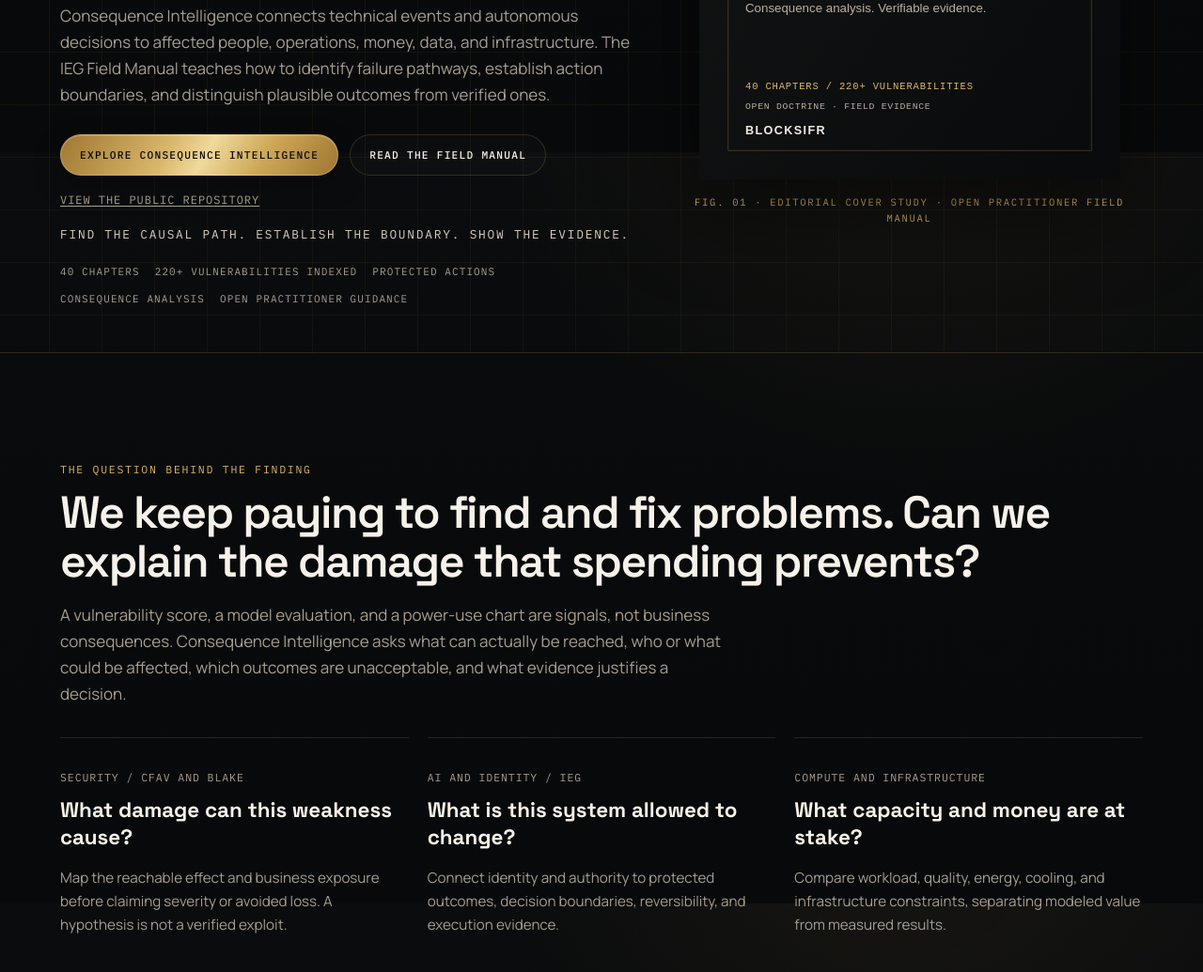
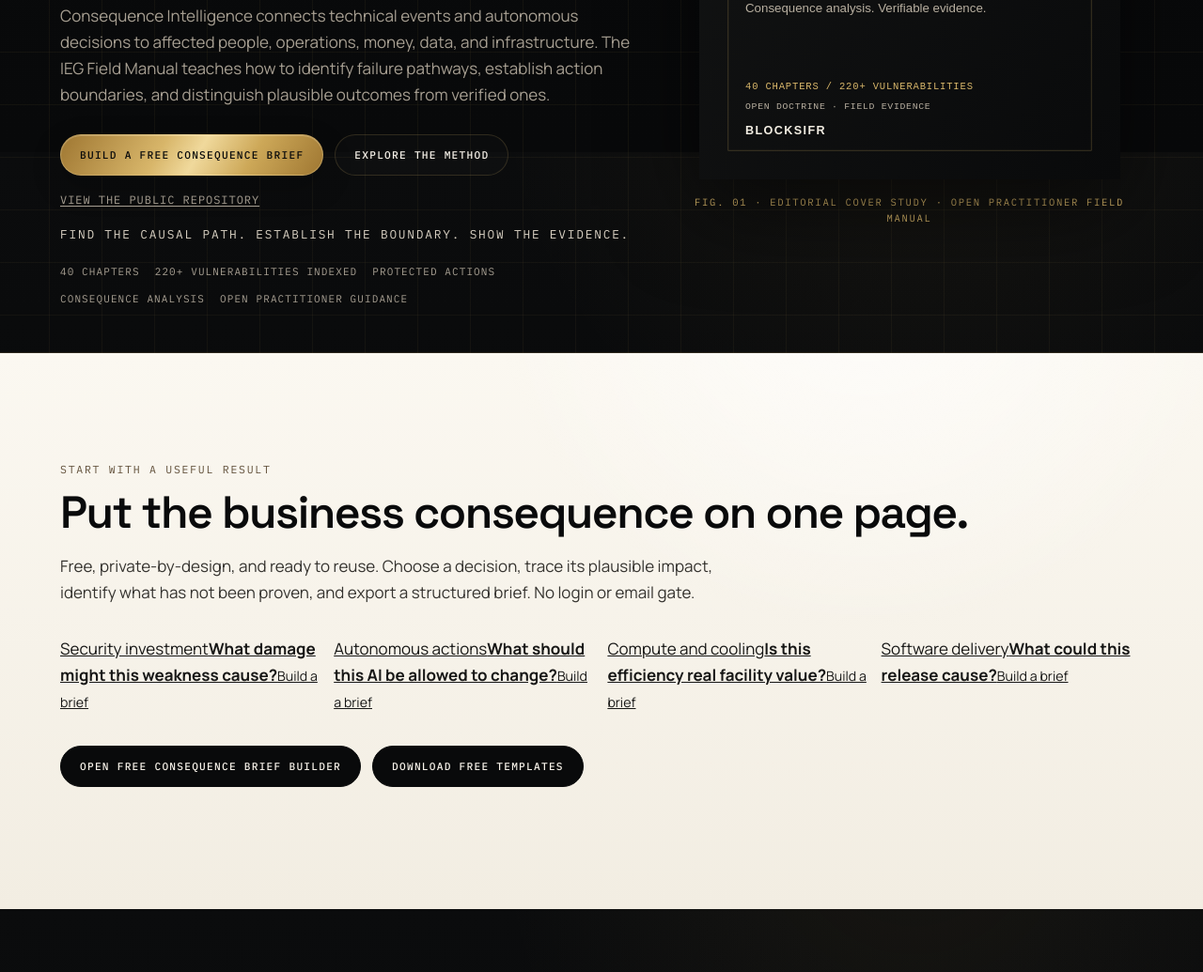
Before and after one commit to BlockSiFr/ieg-field-manual, an Astro site: page / in a window 1280 px wide. Shown: the part 638-1673 px from the top of the page at 94% size. Built offline with nearby package versions, Linux system fonts and the light colour scheme; Astro itself is replaced by a stand-in of ours; no server answers.

Commit message:
feat(ieg): put free tool and consequence journeys on the homepage

```diff
--- a/src/pages/index.astro
+++ b/src/pages/index.astro
@@ -56,8 +56,8 @@ const audiences = [
         <p class="hero-thesis">What damage could this failure cause? What value would preventing it protect?</p>
         <p class="hero-support prose-measure">Consequence Intelligence connects technical events and autonomous decisions to affected people, operations, money, data, and infrastructure. The IEG Field Manual teaches how to identify failure pathways, establish action boundaries, and distinguish plausible outcomes from verified ones.</p>
         <div class="hero-actions">
-          <a class="btn btn-primary" href="/consequence-intelligence">Explore Consequence Intelligence</a>
-          <a class="btn btn-ghost" href="/manual">Read the Field Manual</a>
+          <a class="btn btn-primary" href="/brief">Build a free Consequence Brief</a>
+          <a class="btn btn-ghost" href="/consequence-intelligence">Explore the method</a>
         </div>
         <p class="hero-link">
           <a href={pub.githubRepo || "https://github.com/BlockSiFr/ieg-field-manual"} target="_blank" rel="noopener noreferrer">View the public repository</a>
@@ -75,6 +75,24 @@ const audiences = [
     </div>
   </section>
 
+  <section class="section paper-panel" aria-labelledby="start-here-title">
+    <div class="container">
+      <p class="eyebrow" style="color:#61503a">Start with a useful result</p>
+      <h2 id="start-here-title" class="section-title" style="color:var(--dastor-ink)">Put the business consequence on one page.</h2>
+      <p class="prose-measure" style="color:#35332f">Free, private-by-design, and ready to reuse. Choose a decision, trace its plausible impact, identify what has not been proven, and export a structured brief. No login or email gate.</p>
+      <div class="start-paths">
+        <a href="/brief?scenario=security"><span>Security investment</span><strong>What damage might this weakness cause?</strong><small>Build a brief</small></a>
+        <a href="/brief?scenario=ai"><span>Autonomous actions</span><strong>What should this AI be allowed to change?</strong><small>Build a brief</small></a>
+        <a href="/brief?scenario=infrastructure"><span>Compute and cooling</span><strong>Is this efficiency real facility value?</strong><small>Build a brief</small></a>
+        <a href="/brief?scenario=change"><span>Software delivery</span><strong>What could this release cause?</strong><small>Build a brief</small></a>
+      </div>
+      <div class="hero-actions" style="margin-top:2rem">
+        <a class="btn btn-ink" href="/brief">Open free Consequence Brief Builder</a>
+        <a class="btn btn-ink" href="/toolkit">Download free templates</a>
+      </div>
+    </div>
+  </section>
+
   <section class="section" aria-labelledby="ci-category-title">
     <div class="container">
       <p class="eyebrow">The question behind the finding</p>
@@ -84,17 +102,17 @@ const audiences = [
         <article>
           <p class="meta">Security / CFAV and BLAKE</p>
           <h3>What damage can this weakness cause?</h3>
-          <p>Map the reachable effect and business exposure before claiming severity or avoided loss. A hypothesis is not a verified exploit.</p>
+          <p>Map the reachable effect and business exposure before claiming severity or avoided loss. A hypothesis is not a verified exploit.</p><a href="/consequences/security-spend">Explore security consequences</a>
         </article>
         <article>
           <p class="meta">AI and identity / IEG</p>
           <h3>What is this system allowed to change?</h3>
-          <p>Connect identity and authority to protected outcomes, decision boundaries, reversibility, and execution evidence.</p>
+          <p>Connect identity and authority to protected outcomes, decision boundaries, reversibility, and execution evidence.</p><a href="/consequences/ai-agents">Explore autonomous consequences</a>
         </article>
         <article>
           <p class="meta">Compute and infrastructure</p>
           <h3>What capacity and money are at stake?</h3>
-          <p>Compare workload, quality, energy, cooling, and infrastructure constraints, separating modeled value from measured results.</p>
+          <p>Compare workload, quality, energy, cooling, and infrastructure constraints, separating modeled value from measured results.</p><a href="/consequences/data-center">Explore infrastructure consequences</a>
         </article>
       </div>
       <a class="btn btn-primary" href="/consequence-intelligence">Explore the consequence method</a>
@@ -302,7 +320,7 @@ const audiences = [
 </BaseLayout>
 
 <style>
-  .consequence-grid {
+  .start-paths { display:grid;grid-template-columns:repeat(4,minmax(0,1fr));gap:.8rem;margin:2rem 0; }\n  .start-paths a { color:var(--dastor-ink);text-decoration:none;border:1px solid rgba(0,0,0,.18);padding:1.2rem;display:flex;flex-direction:column;gap:.7rem; }\n  .start-paths a:hover { border-color:var(--blocksifr-gold-deep);background:rgba(255,255,255,.45); }\n  .start-paths span {font:500 .7rem var(--font-mono);text-transform:uppercase;letter-spacing:.07em;}\n  .start-paths strong {font:600 1.1rem/1.25 var(--font-display);flex:1;}\n  .start-paths small {font:500 .75rem var(--font-mono);text-decoration:underline;text-underline-offset:3px;}\n  .consequence-grid {
     display: grid;
     grid-template-columns: repeat(3, minmax(0, 1fr));
     gap: 1.25rem;
@@ -323,7 +341,7 @@ const audiences = [
     font-size: 0.95rem;
   }
   @media (max-width: 900px) {
-    .consequence-grid { grid-template-columns: 1fr; }
+    .consequence-grid { grid-template-columns: 1fr; }\n    .start-paths { grid-template-columns:repeat(2,minmax(0,1fr)); }
   }
   .hero {
     min-height: 100vh;
@@ -556,7 +574,7 @@ const audiences = [
       grid-template-columns: 1fr;
     }
   }
-  @media (max-width: 560px) {
+  @media (max-width: 560px) {\n    .start-paths { grid-template-columns:1fr; }
     .stack-rail,
     .contains-grid,
     .audience-grid {
```
